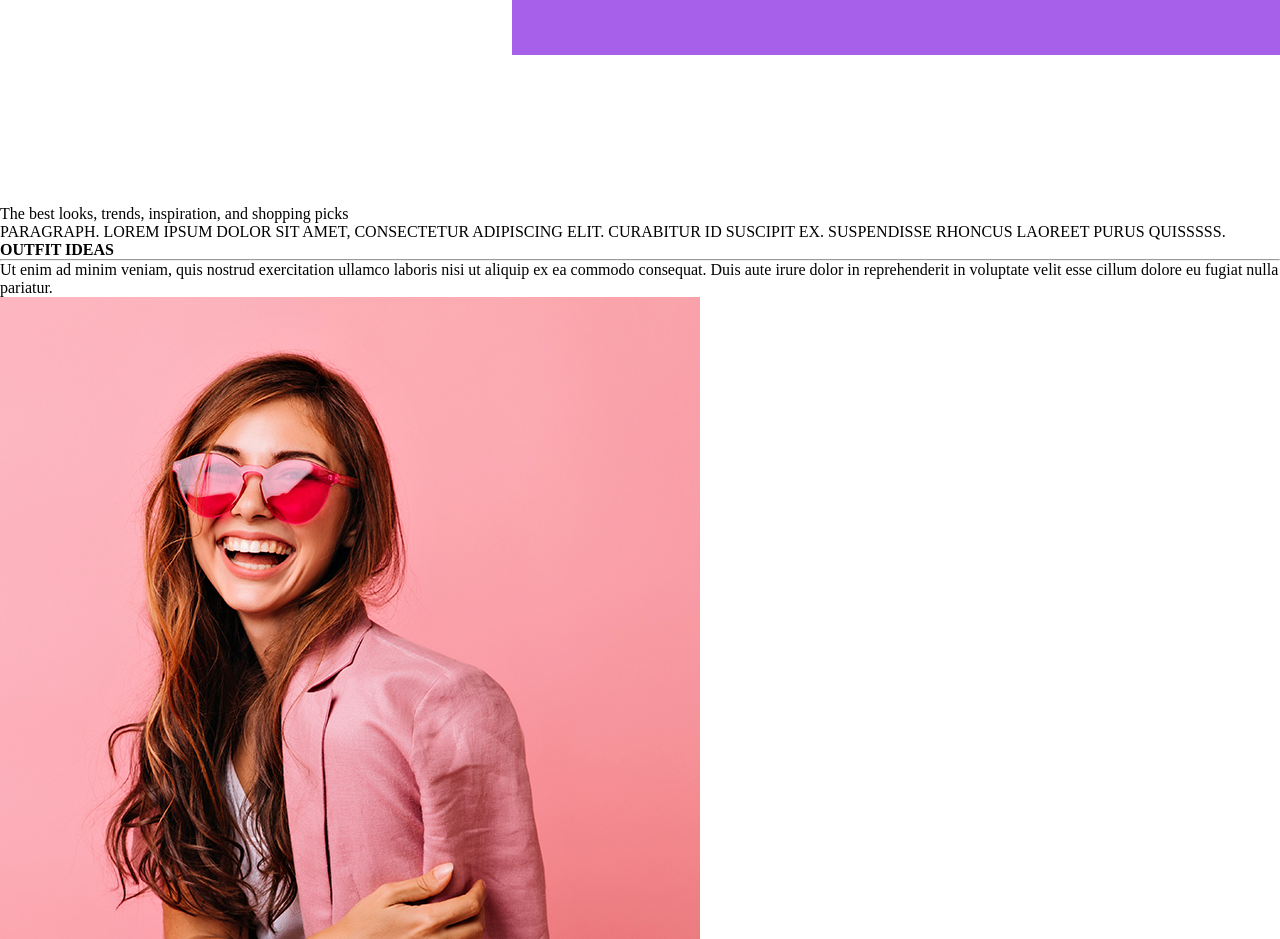
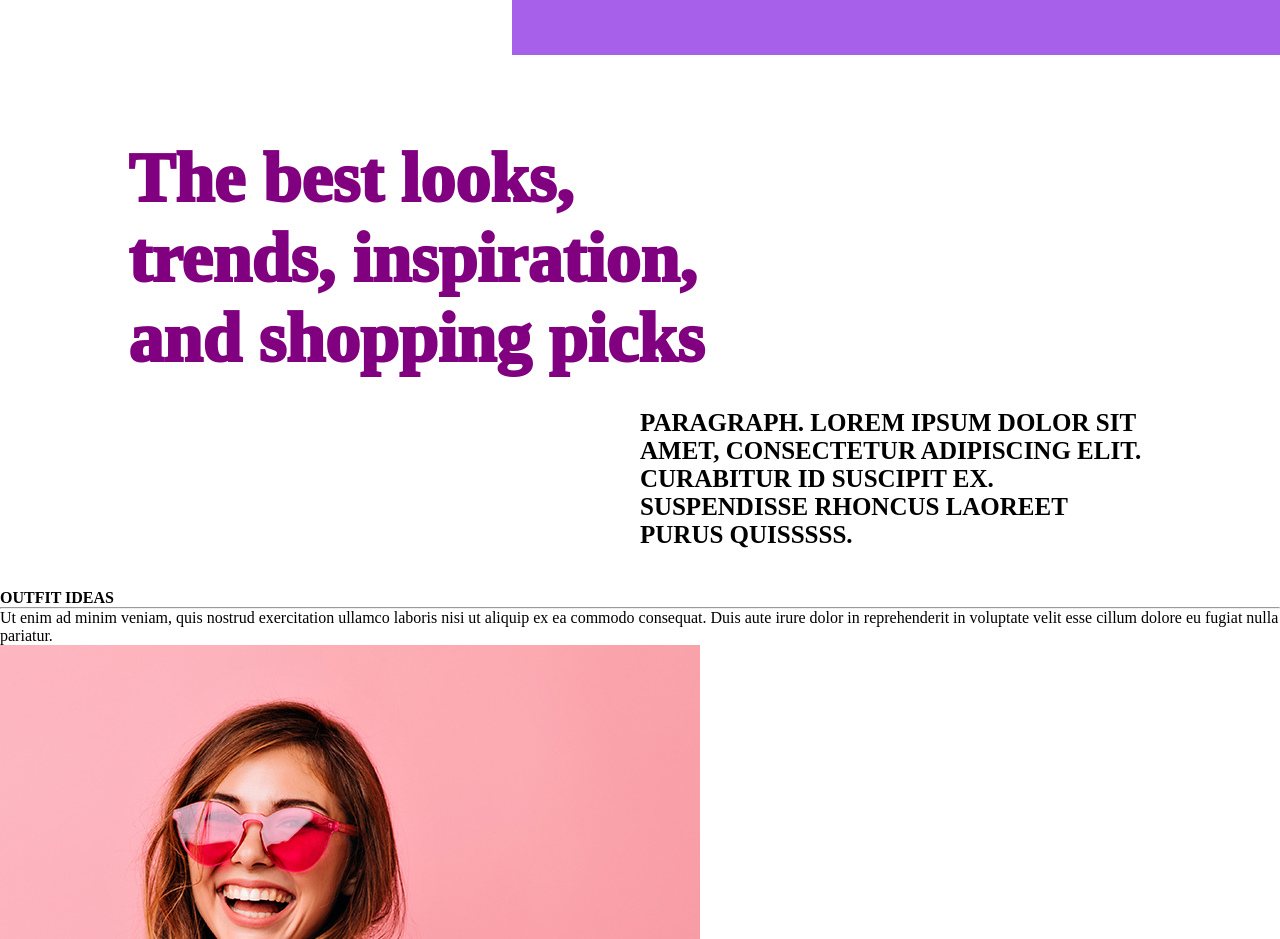
Before and after one commit to sheronfdo/FD-Webproject, a website: page FD-Webproject/public_html/index.html in a window 1280 px wide. Shown: the part 920-1859 px from the top of the page. Drawn offline with Linux system fonts and the light colour scheme.

Commit message:
git commit -m "second banner"

```diff
--- a/FD-Webproject/public_html/css/main1.css
+++ b/FD-Webproject/public_html/css/main1.css
@@ -10,7 +10,7 @@ and open the template in the editor.
 * {
     margin: 0;
     padding: 0;
-    font-family: Arial, Helvetica, sans-serif;
+    font-family: Merriweather, serif;
 }
 
 .main-body {
@@ -48,7 +48,7 @@ and open the template in the editor.
 
 .first-banner{
     width: 100%;
-    height: 1000px;
+    height: 870px;
 }
 
 .first-banner .dark-purple-box {
@@ -108,3 +108,27 @@ and open the template in the editor.
     font-size: 22px;
     color: black;
 }
+
+.second-banner{
+    width: 100%;
+    height: 450px;
+    background-color: white;
+}
+
+.second-banner .second-banner-1text{
+    max-width: 45%;
+    max-height: 40%;
+    font-size: 70px;
+    font-weight: 1000;
+    color: purple;
+    margin: 5% 0% 5% 10%
+}
+
+.second-banner .second-banner-2text{
+    max-width: 40%;
+    max-height: 40%;
+    font-size: 25px;
+    font-weight: 600;
+    color: activecaption;
+    margin: 7% 10% 5% 50%
+}
```
